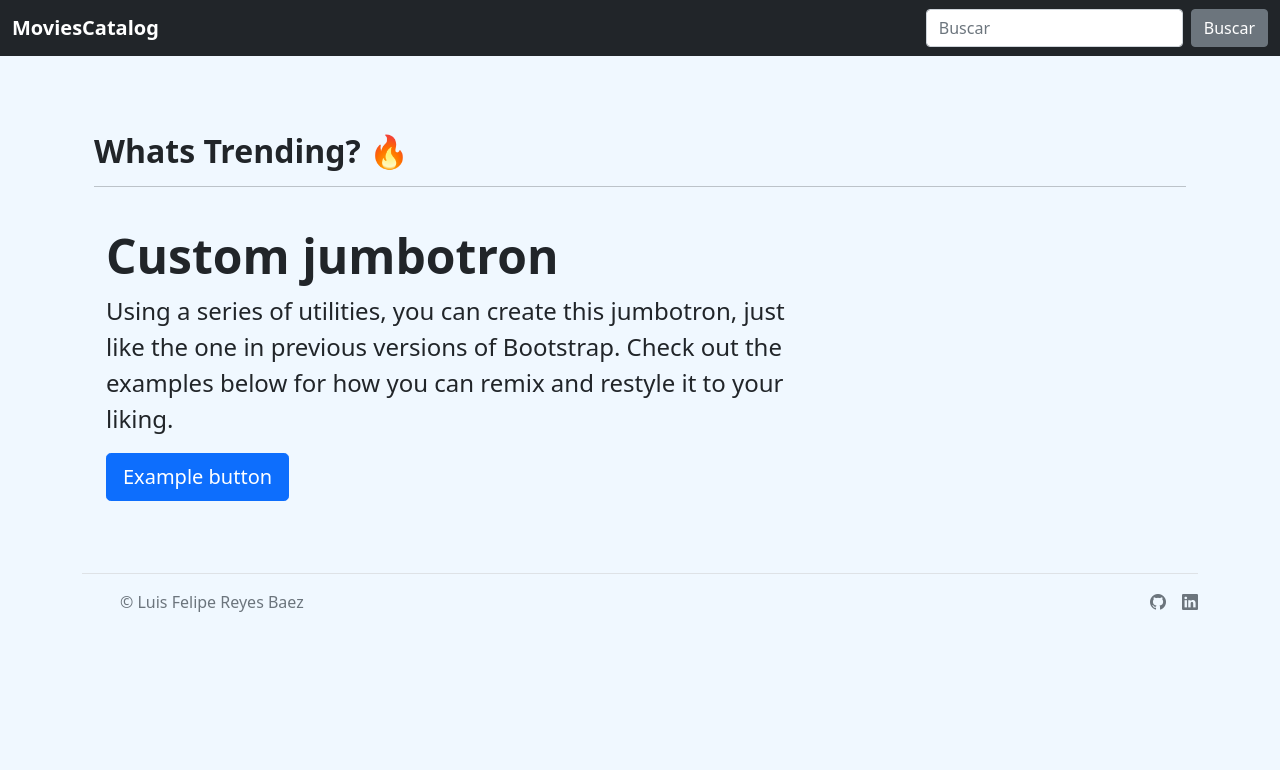
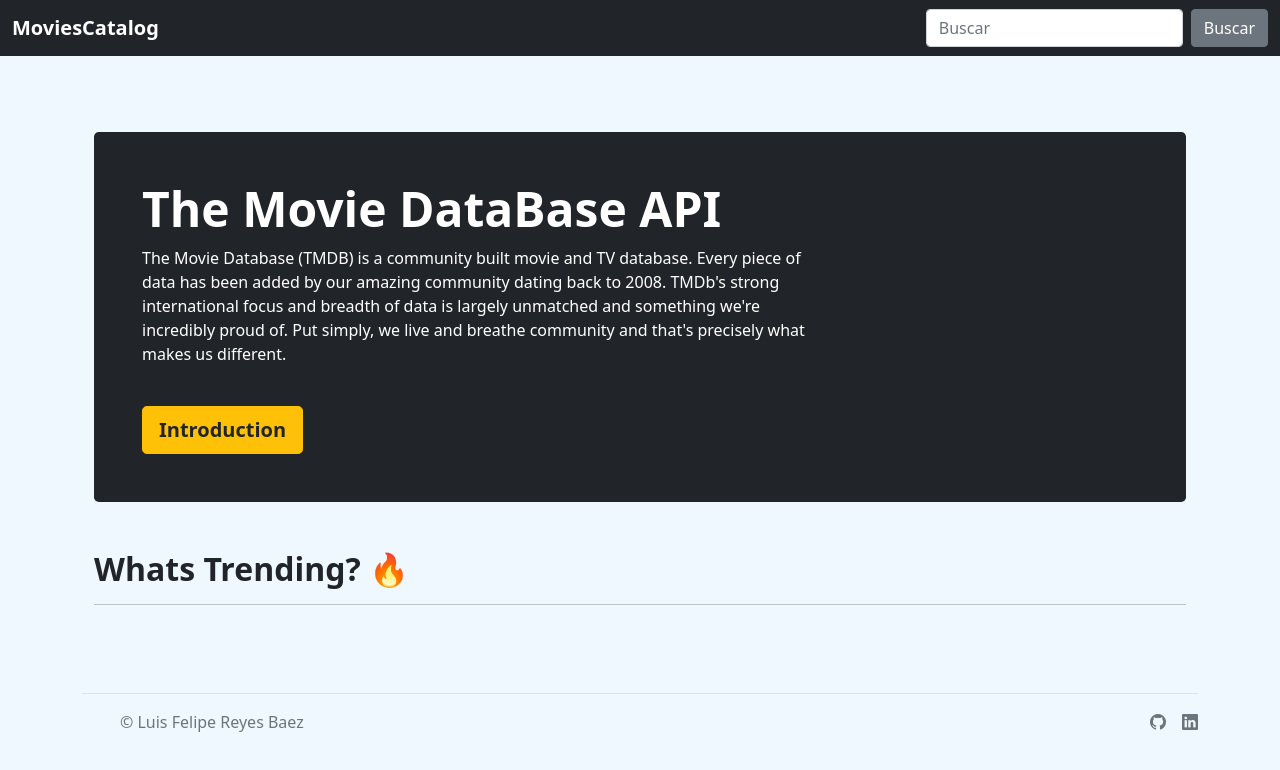
Before and after one commit to luisf2211/MovieAPP, a plain HTML site: page index.html in a window 1280 px wide. Drawn offline with nearby package versions, Linux system fonts and the light colour scheme; no server answers.

Commit message:
Dark color added

```diff
--- a/estilos.css
+++ b/estilos.css
@@ -1,7 +1,7 @@
 body{
     /* background-color: #05141e; */
     background-color: aliceblue;
-    padding-bottom: 80px;
+    padding-bottom: 5px;
 }
 
 #barraNavegacion{
@@ -15,6 +15,12 @@
     font-weight: bold;
 }
 
+#color-title-paragraph{
+
+    font-weight: bold;
+
+}
+
 #imagenCarrusel{
     width: 100%;
   height: 600px;
--- a/index.html
+++ b/index.html
@@ -25,12 +25,25 @@
   </nav>
 
 <!-- Cartas -->
-<div class="container"> <div class="row row-cols-1 row-cols-md-3 g-4" id="cartas"> </div>
-
 <div class="container">
 
+  <div class="row row-cols-1 row-cols-md-3 g-4" id="cartas"> </div>
+
+  <div class="container">
+
+  <!-- jumbotron -->
+
+  <div class="container-fluid py-5 h-100 p-5 text-white bg-dark rounded-3"  >
+      <h1 class="display-5 fw-bold">The Movie DataBase API</h1>
+       <p class="col-md-8 fs-6">The Movie Database (TMDB) is a community built movie and TV database. Every piece of data has been added by our amazing community dating back to 2008. TMDb's strong international focus and breadth of data is largely unmatched and something we're incredibly proud of. Put simply, we live and breathe community and that's precisely what makes us different.
+      </p>
+      <br>
+      <button class="btn btn-warning btn-lg text-dark" onclick=" window.open('http://developers.themoviedb.org/3/getting-started/introduction','_blank')" type="button" id="color-title-paragraph" >Introduction</button>
+  </div>
+
   <!-- Carrusel -->
-
+  <br>
+  <br>
   <h2 id="color-title" >
      Whats Trending?  &#128293;
   </h2>
@@ -40,19 +53,14 @@
 
   <div class="row row-cols-1 row-cols-md-3 g-4" id="seccionCartas" > </div>
 
-<!-- jumbotron -->
 
-<div class="container-fluid py-5">
-
-  <h1 class="display-5 fw-bold">Custom jumbotron</h1>
-  <p class="col-md-8 fs-4">Using a series of utilities, you can create this jumbotron, just like the one in previous versions of Bootstrap. Check out the examples below for how you can remix and restyle it to your liking.</p>
-  <button class="btn btn-primary btn-lg" type="button">Example button</button>
-</div>
 
 </div>
 
 <!-- Footer -->
-
+<br>
+<br>
+<br>
 <footer class="d-flex flex-wrap justify-content-between align-items-center py-3 my-4 border-top">
   <div class="col-md-4 d-flex align-items-center">
     <a href="/" class="mb-3 me-2 mb-md-0 text-muted text-decoration-none lh-1">
--- a/index.js
+++ b/index.js
@@ -10,7 +10,7 @@
          document.getElementById('cartas').innerHTML += `
 
          <div class="col">
-         <div class="card h-100">
+         <div class="card text-white bg-dark h-100">
            <img src="https://image.tmdb.org/t/p/w500${data.results[i].poster_path}" class="card-img-top" alt="...">
            <div class="card-body">
              <h5 class="card-title"> ${data.results[i].original_title} </h5>
@@ -37,7 +37,7 @@
       document.getElementById('seccionCartas').innerHTML += `
 
       <div class="col">
-      <div class="card">
+      <div class="card text-white bg-dark">
         <img src="https://image.tmdb.org/t/p/w500${data.results[i].poster_path}" class="card-img-top" alt="...">
         <div class="card-body">
           <h5 class="card-title">${data.results[i].original_title}</h5>
```
